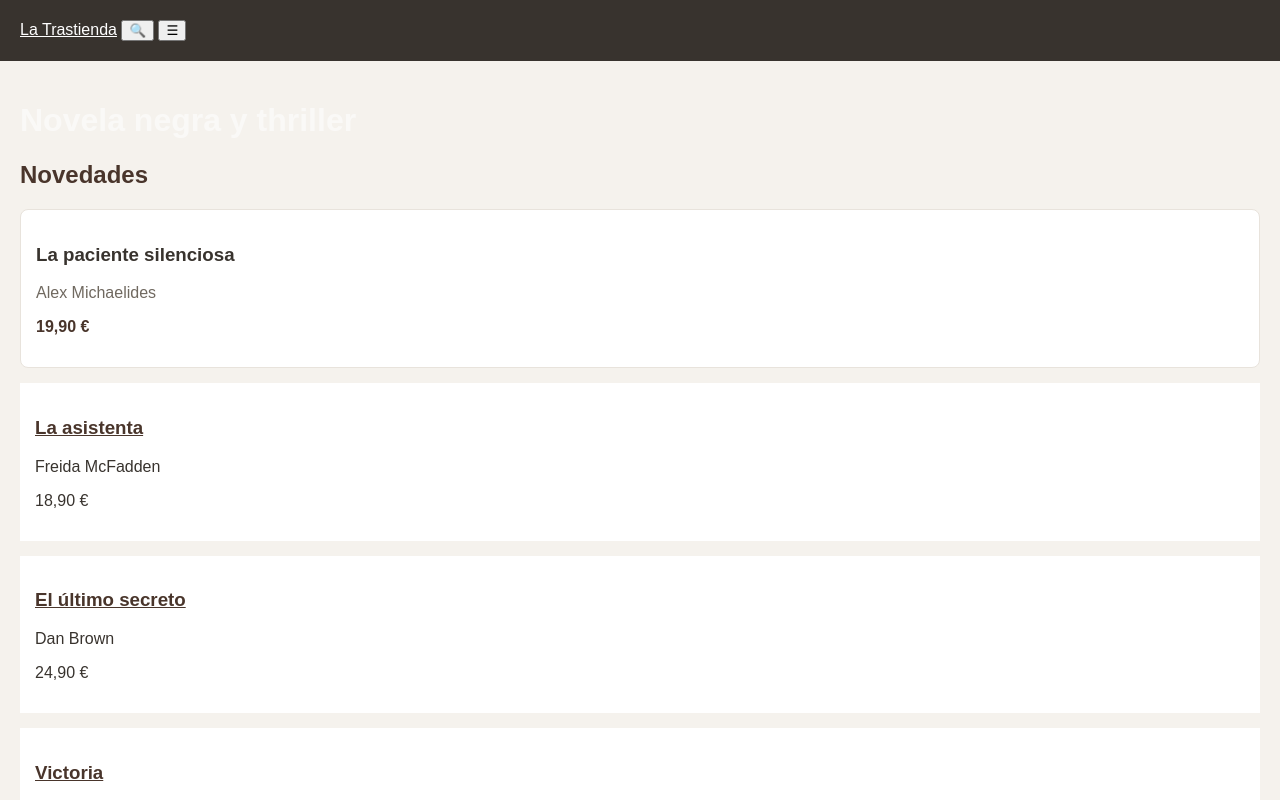
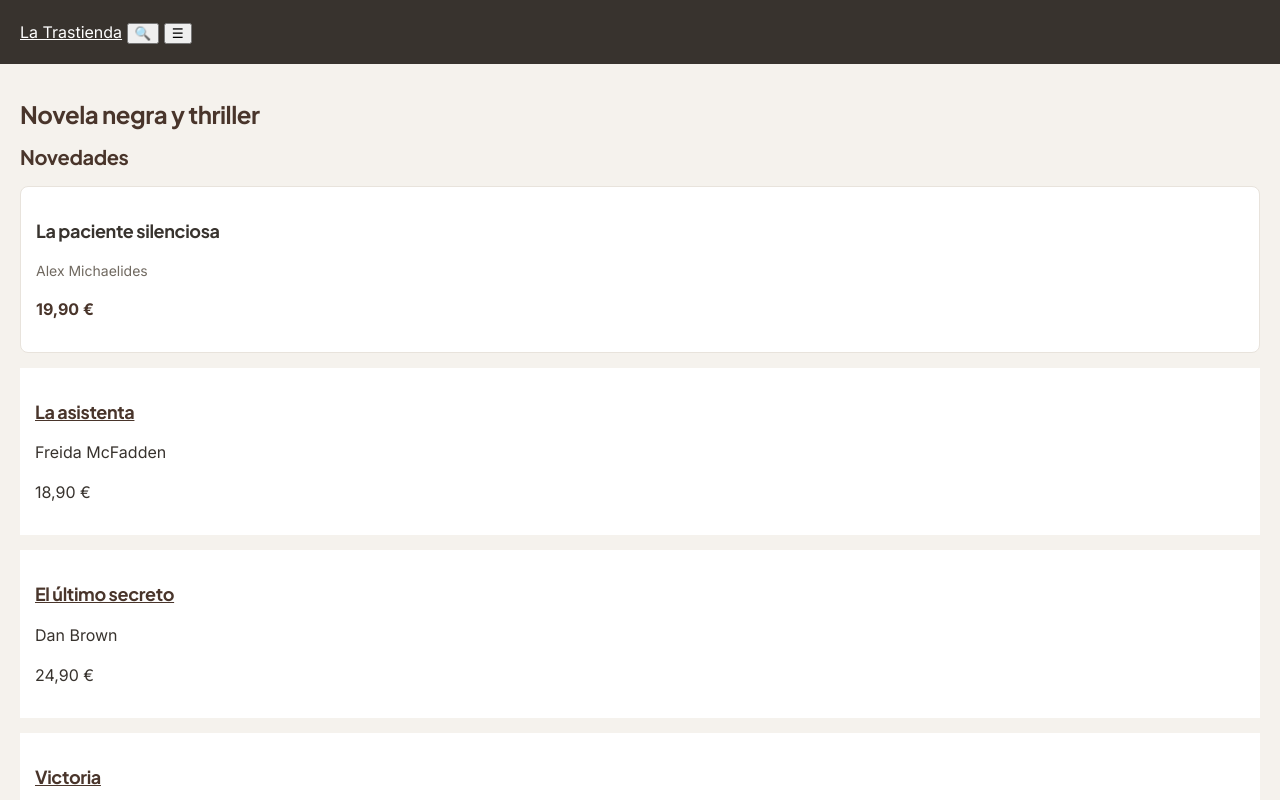
Before and after one commit to Estrellita12321221/trastienda-EstrellaManzano, a plain HTML site: page trastienda-ud4/index.html in a window 1280 px wide. Shown: the top 800 px of the page. Drawn offline with Linux system fonts and the light colour scheme.

Commit message:
4.1.5 Completar tipografía y fuentes de La Trastienda

```diff
--- a/trastienda-ud4/css/estilos.css
+++ b/trastienda-ud4/css/estilos.css
@@ -1,6 +1,5 @@
 
 :root {
-    /* Escala primaria */
     --color-primary-50: #f7f0eb;
     --color-primary-100: #eadbd0;
     --color-primary-200: #d6bba8;
@@ -12,7 +11,6 @@
     --color-primary-800: #38281f;
     --color-primary-900: #251a14;
 
-    /* Escala neutra */
     --color-neutral-50: #faf9f7;
     --color-neutral-100: #f5f2ed;
     --color-neutral-200: #e8e3dc;
@@ -24,7 +22,6 @@
     --color-neutral-800: #38332e;
     --color-neutral-900: #211e1b;
 
-    /* Variables semanticas */
     --bg-page: var(--color-neutral-100);
     --bg-surface: #ffffff;
     --text-main: var(--color-neutral-800);
@@ -34,14 +31,28 @@
     --brand-hover: var(--color-primary-900);
 
     --color-accent-oklch: oklch(0.68 0.13 48);
+
+    --font-body: 'Inter', system-ui, sans-serif;
+    --font-display: 'Plus Jakarta Sans', system-ui, sans-serif;
+
+    --text-xs: 0.75rem;
+    --text-sm: 0.875rem;
+    --text-base: 1rem;
+    --text-lg: 1.125rem;
+    --text-xl: 1.25rem;
+    --text-2xl: 1.5rem;
+    --text-3xl: 1.875rem;
 }
 
 body {
-    font-family: Arial, sans-serif;
+    font-family: var(--font-body);
+    font-size: var(--text-base);
+    line-height: 1.5;
     color: var(--text-main);
     background-color: var(--bg-page);
     margin: 0;
 }
+
 header {
     background-color: var(--text-main);
     color: var(--bg-surface);
@@ -51,40 +62,49 @@ header {
         color: var(--bg-surface);
     }
 }
+
 h1 {
-    color: var(--color-neutral-50);
+    font-family: var(--font-display);
+    font-size: var(--text-2xl);
+    line-height: 1.2;
+    letter-spacing: -0.02em;
+    color: var(--brand);
 }
 
 h2 {
+    font-family: var(--font-display);
+    font-size: var(--text-xl);
+    line-height: 1.2;
+    letter-spacing: -0.02em;
     color: var(--brand);
 }
 
 h3 {
+    font-family: var(--font-display);
+    font-size: var(--text-lg);
+    line-height: 1.2;
+    letter-spacing: -0.02em;
     color: var(--text-main);
 }
+
 main {
     padding: 20px;
+    min-height: 100dvh;
 }
+
 article {
     background-color: var(--bg-surface);
     padding: 15px;
     margin-bottom: 15px;
 }
 
-
 a {
     color: var(--brand);
 }
 
-
 .lista-carrito {
     list-style: none;
     padding: 0;
-}
-
-nav button {
-    background-color: var(--brand);
-    color: white;
 }
 
 nav {
@@ -100,6 +120,7 @@ nav {
     a {
         color: var(--text-muted);
         text-decoration: none;
+        font-size: var(--text-sm);
 
         &[aria-current="page"] {
             color: var(--brand);
@@ -142,6 +163,7 @@ article.card {
 
     p:first-of-type {
         color: var(--text-muted);
+        font-size: var(--text-sm);
     }
 
     p:nth-of-type(2) {
@@ -166,6 +188,7 @@ article.card {
     background-color: var(--color-accent-oklch);
     color: white;
     padding: 5px;
+    font-size: var(--text-xs);
 }
 
 .badge:empty {
@@ -179,3 +202,7 @@ article:has(.badge:not(:empty)) {
 button[aria-label] {
     cursor: pointer;
 }
+
+main p {
+    max-width: 65ch;
+}
--- a/trastienda-ud4/index.html
+++ b/trastienda-ud4/index.html
@@ -4,6 +4,10 @@
 <head>
     <meta charset="UTF-8">
     <meta name="viewport" content="width=device-width, initial-scale=1.0">
+    <link rel="preconnect" href="https://fonts.googleapis.com">
+<link rel="preconnect" href="https://fonts.gstatic.com" crossorigin>
+
+<link href="https://fonts.googleapis.com/css2?family=Inter:wght@400;500;600;700&family=Plus+Jakarta+Sans:wght@400;500;600;700&display=swap" rel="stylesheet">
     <title>La Trastienda</title>
     <link rel="stylesheet" href="css/estilos.css">
 </head>
```
Also changed, not shown: trastienda-ud4/carrito.html (+3 -0 lines).
